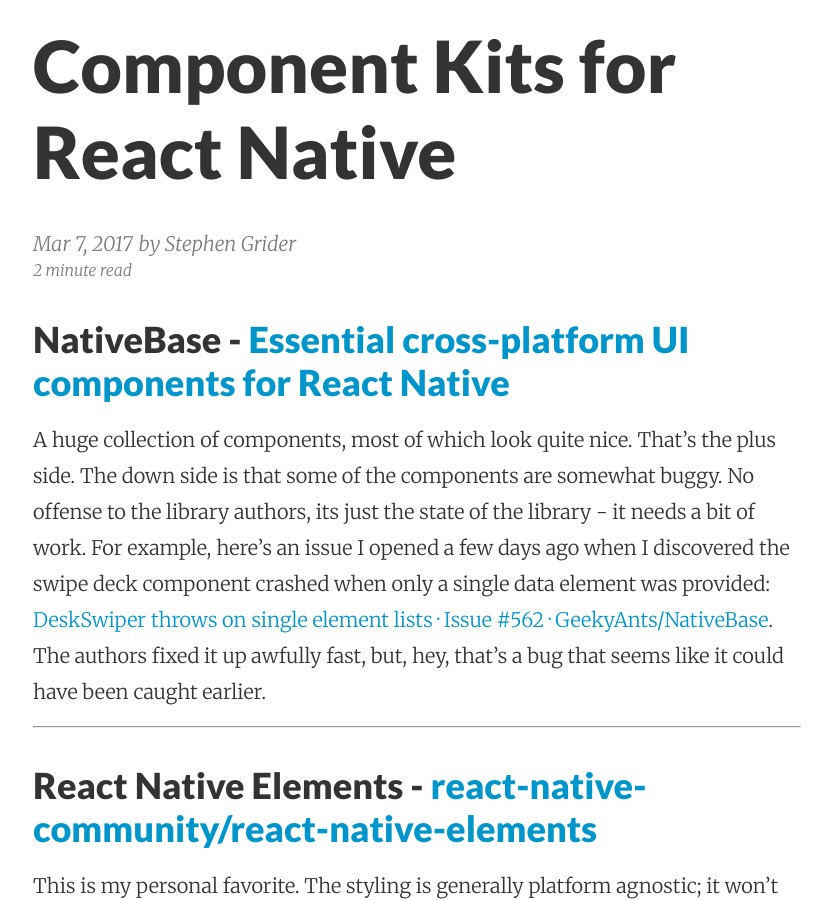
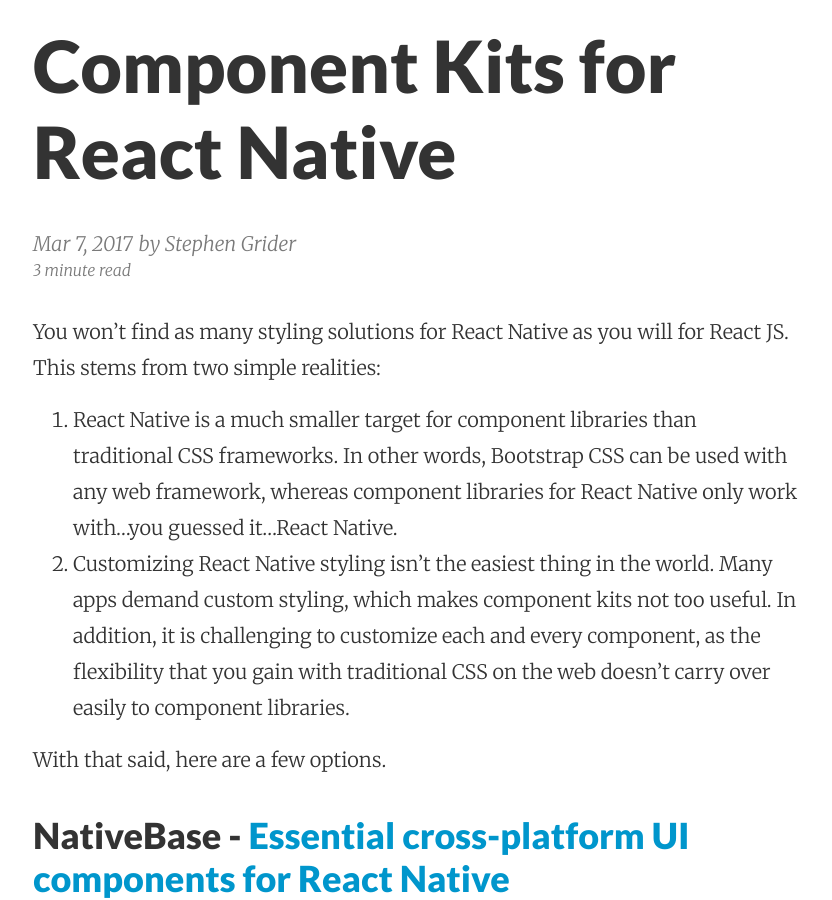
Before and after one commit to Legitcode/ReactJSNews, a Jekyll site: the page built from _posts/2017-03-07-component-kits-for-react-native.md, in a window 1280 px wide and 900 px high, scrolled down 300 px. Shown: the whole window, without its empty margins (223-1055 px from the left). Built offline with Jekyll 4.4.1, drawn with Linux system fonts in a browser that asks for light colours; comment, search, counter and statistics services are not loaded.

Commit message:
format article

```diff
--- a/_posts/2017-03-07-component-kits-for-react-native.md
+++ b/_posts/2017-03-07-component-kits-for-react-native.md
@@ -17,6 +17,13 @@
 
 
 <!--more-->
+
+You won’t find as many styling solutions for React Native as you will for React JS. This stems from two simple realities:
+
+1. React Native is a much smaller target for component libraries than traditional CSS frameworks. In other words, Bootstrap CSS can be used with any web framework, whereas component libraries for React Native only work with…you guessed it…React Native.
+2. Customizing React Native styling isn’t the easiest thing in the world. Many apps demand custom styling, which makes component kits not too useful. In addition, it is challenging to customize each and every component, as the flexibility that you gain with traditional CSS on the web doesn’t carry over easily to component libraries.
+
+With that said, here are a few options.
 
 ### NativeBase - [Essential cross-platform UI components for React Native](http://nativebase.io/)
 
```
